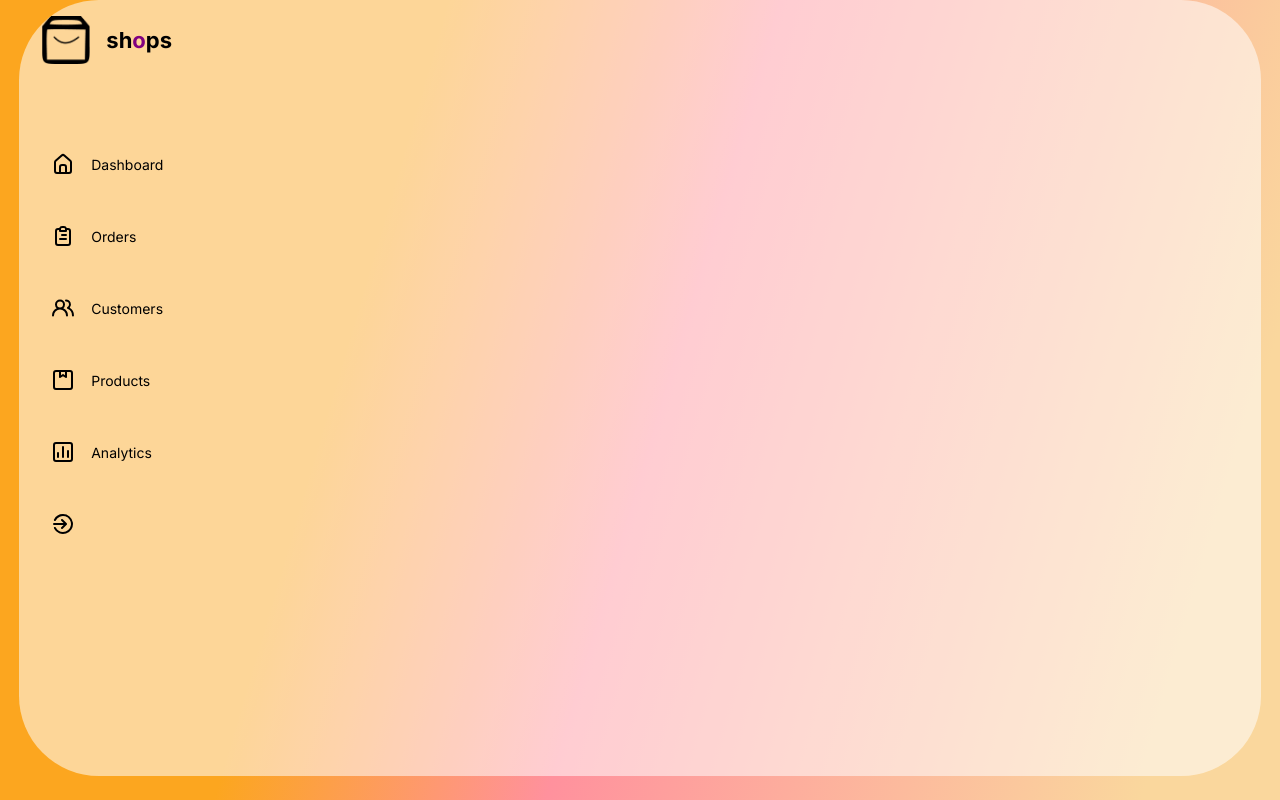
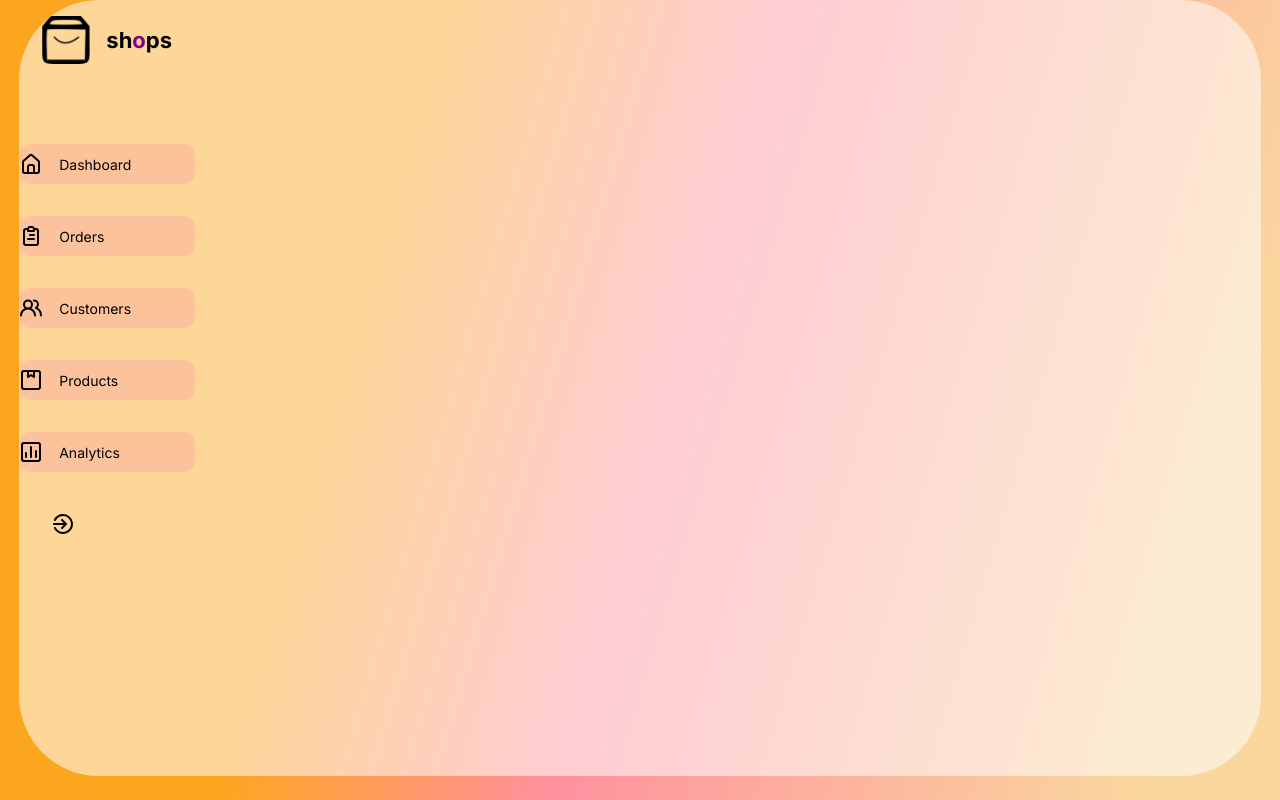
Before and after one commit to Cathymak/React-Admin-Dashboard-, a React (Create React App) app: page / in a window 1280 px wide. Built offline with nearby package versions, Linux system fonts and the light colour scheme.

Commit message:
Change has been made within the Sidebar.css file
Added Hover effect in the sidebar.css folder and from here will be making refining changes to this effect to perfect it.

```diff
--- a/src/components/sidebar/sidebar.css
+++ b/src/components/sidebar/sidebar.css
@@ -46,3 +46,15 @@
     border-radius: 0.7rem;
     font-size: 14px;
   }
+
+  .menuItem:hover{
+
+    cursor: pointer;
+
+  }
+
+  .active{
+
+    background-color: var(--activeItem);
+    margin-left:0
+  }
--- a/src/components/sidebar/sidebar.js
+++ b/src/components/sidebar/sidebar.js
@@ -21,7 +21,7 @@ const sidebar = () => {
 
         return (
 
-          <div className = "menuItem">
+          <div className = "menuItem active">
           <item.icon/>
           <span> {item.heading} </span>
           </div>
```
